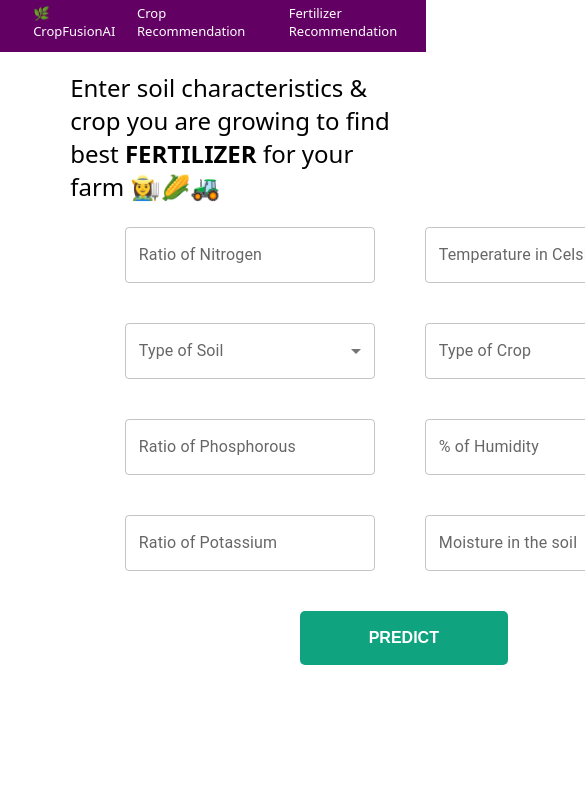
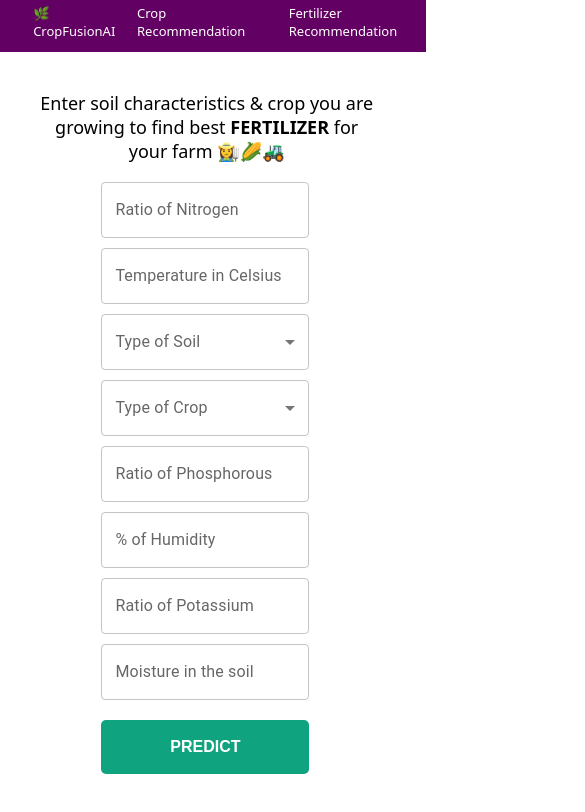
Before and after one commit to deepeshdm/CropFusionAI, a React (Create React App) app: page /fertilizer in a window 390 px wide. Shown: the top 812 px of the page, 585 px wide, since content can reach past the window. Built offline with nearby package versions, Linux system fonts and the light colour scheme.

Commit message:
added responsive2

```diff
--- a/src/components/crop/CropPage.css
+++ b/src/components/crop/CropPage.css
@@ -43,9 +43,8 @@ body {
 
 /*-----------------------------------------------------------*/
 
-  /* CSS for width between 220-415px */
-  @media ( 220px <= width <= 415px ) {
-
+/* CSS for width between 220-415px */
+@media (220px <= width <= 415px) {
   .crop-p {
     font-size: large;
     text-align: center;
@@ -71,5 +70,4 @@ body {
   .predict_crop_btn {
     margin-top: 5%;
   }
-
 }
--- a/src/components/fertilizer/FertilizerPage.css
+++ b/src/components/fertilizer/FertilizerPage.css
@@ -41,3 +41,35 @@ body {
   column-gap: 50px;
   row-gap: 40px;
 }
+
+/*-----------------------------------------------------------*/
+
+/* CSS for width between 220-415px */
+@media (220px <= width <= 415px) {
+  .fertilizer-p {
+    font-size: large;
+    text-align: center;
+    width: 86%;
+    margin: 0;
+    margin-right: 15%;
+    margin-left: 10%;
+    margin-top: 10%;
+  }
+
+  .fertilizer-container {
+    display: flex;
+    flex-direction: column;
+    column-gap: 10px;
+    row-gap: 10px;
+    margin-top: 5%;
+    margin-bottom: 30%;
+    margin-right: 0%;
+    margin-left: 26%;
+    width: min-content;
+  }
+
+  .predict_fertilizer_btn {
+    margin: 0;
+    margin-top: 5%;
+  }
+}
```
